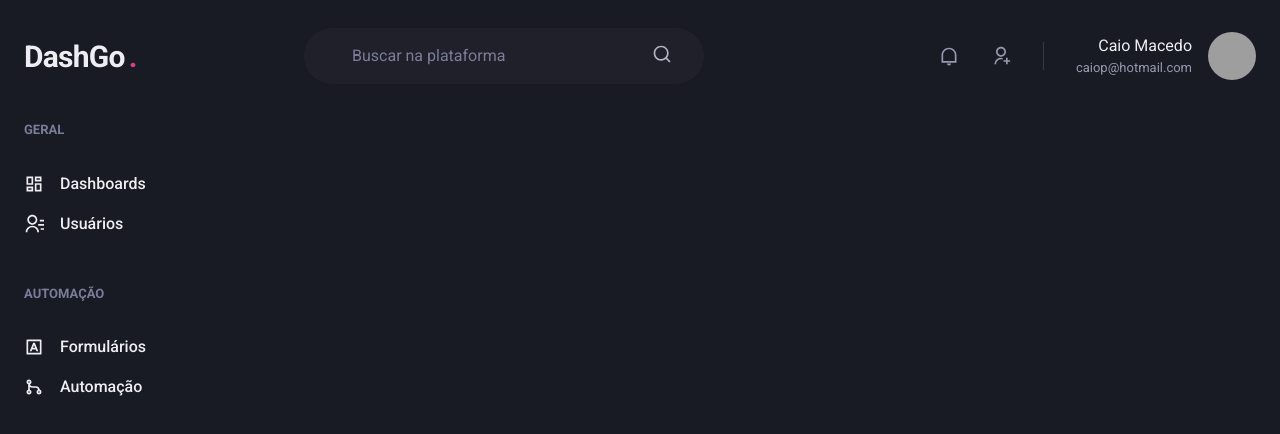
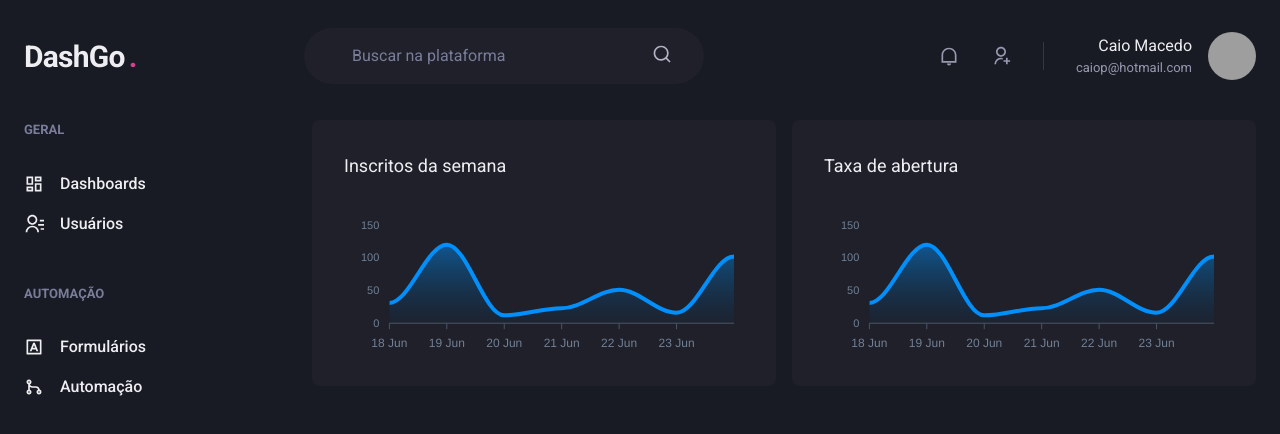
Before and after one commit to caiopmsoares/Dashgo, a Next.js app: page /dashboard in a window 1280 px wide. Shown: the top 434 px of the page. Built offline with nearby package versions, Linux system fonts and the light colour scheme; grey boxes are pictures that could not be loaded.

Commit message:
Add graphics and styles

```diff
--- a/package.json
+++ b/package.json
@@ -13,9 +13,11 @@
     "@chakra-ui/react": "^2.2.1",
     "@emotion/react": "^11.9.3",
     "@emotion/styled": "^11.9.3",
+    "apexcharts": "^3.35.3",
     "framer-motion": "^6.3.11",
     "next": "12.1.6",
     "react": "18.2.0",
+    "react-apexcharts": "^1.4.0",
     "react-dom": "18.2.0",
     "react-icons": "^4.4.0"
   },
--- a/src/pages/dashboard.tsx
+++ b/src/pages/dashboard.tsx
@@ -1,6 +1,70 @@
-import { Flex } from '@chakra-ui/react';
+import { Box, Flex, SimpleGrid, Text, theme } from '@chakra-ui/react';
+import dynamic from 'next/dynamic';
 import { Header } from '../components/Header';
 import { Sidebar } from '../components/Sidebar';
+import { ApexOptions } from 'apexcharts';
+
+const Chart = dynamic(() => import('react-apexcharts'), {
+	ssr: false,
+});
+
+const options: ApexOptions = {
+	chart: {
+		toolbar: {
+			show: false,
+		},
+		zoom: {
+			enabled: false,
+		},
+		foreColor: theme.colors.gray[500],
+	},
+	grid: {
+		show: false,
+	},
+	dataLabels: {
+		enabled: false,
+	},
+	tooltip: {
+		enabled: false,
+	},
+
+	xaxis: {
+		type: 'datetime',
+		axisBorder: {
+			color: theme.colors.gray[600],
+		},
+
+		axisTicks: {
+			color: theme.colors.gray[600],
+		},
+		categories: [
+			'2022-06-18T00:00:00.000Z',
+			'2022-06-19T00:00:00.000Z',
+			'2022-06-20T00:00:00.000Z',
+			'2022-06-21T00:00:00.000Z',
+			'2022-06-22T00:00:00.000Z',
+			'2022-06-23T00:00:00.000Z',
+			'2022-06-24T00:00:00.000Z',
+		],
+	},
+
+	fill: {
+		opacity: 0.3,
+		type: 'gradient',
+		gradient: {
+			shade: 'dark',
+			opacityFrom: 0.7,
+			opacityTo: 0.3,
+		},
+	},
+};
+
+const series = [
+	{
+		name: 'series1',
+		data: [31, 120, 12, 23, 51, 16, 102],
+	},
+];
 
 export default function Dashboard() {
 	return (
@@ -8,6 +72,25 @@
 			<Header />
 			<Flex w="100%" my="6" maxWidth={1480} mx="auto" px="6">
 				<Sidebar />
+				<SimpleGrid
+					flex="1"
+					gap="4"
+					minChildWidth="320px"
+					alignItems="flex-start"
+				>
+					<Box p="8" bg="gray.800" borderRadius={8} pb="4">
+						<Text fontSize="lg" mb="4">
+							Inscritos da semana
+						</Text>
+						<Chart options={options} series={series} type="area" height={160} />
+					</Box>
+					<Box p="8" bg="gray.800" borderRadius={8} pb="4">
+						<Text fontSize="lg" mb="4">
+							Taxa de abertura
+						</Text>
+						<Chart options={options} series={series} type="area" height={160} />
+					</Box>
+				</SimpleGrid>
 			</Flex>
 		</Flex>
 	);
```
Also changed, not shown: 1 other file (tests, documents, lock files or other folders).
